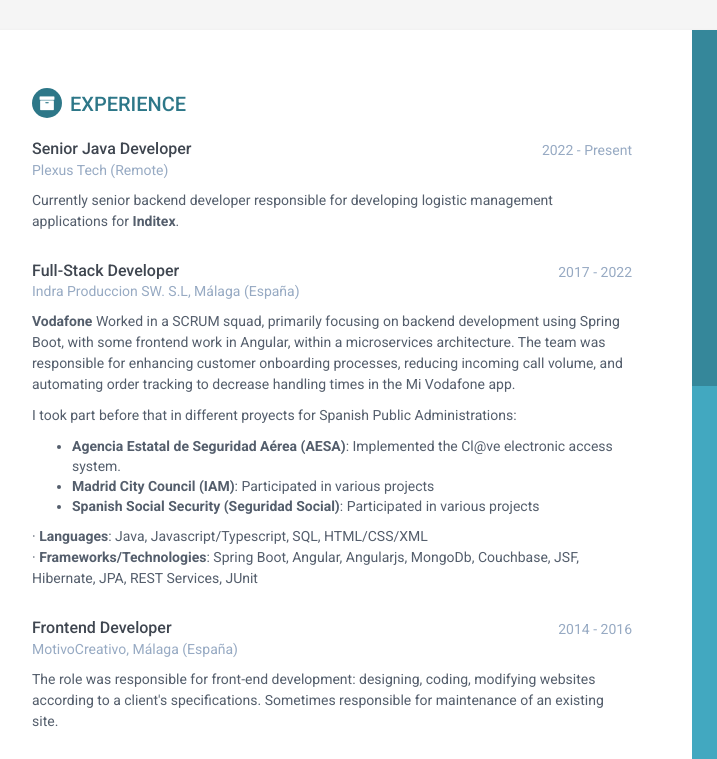
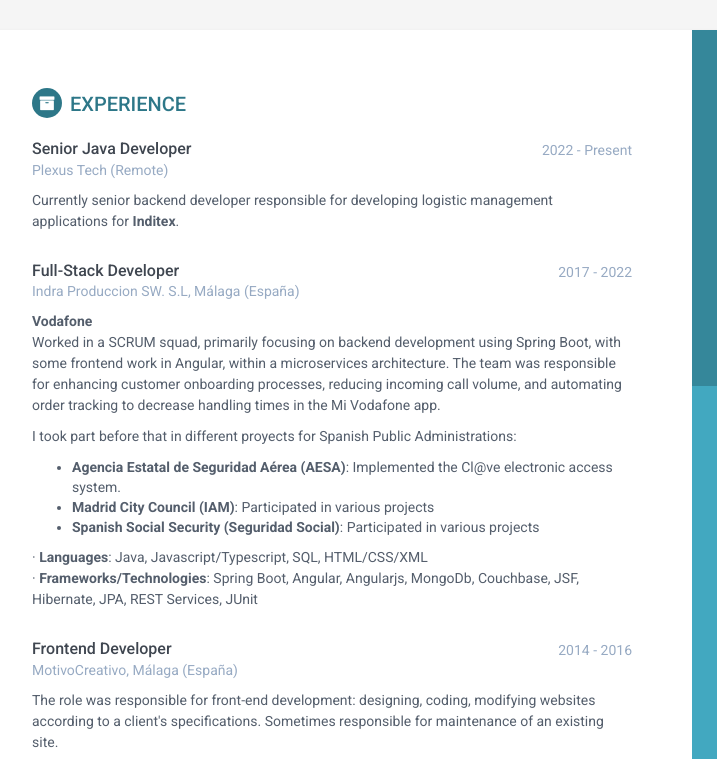
Before and after one commit to Kronen/kronen.github.io, a plain HTML site: page index.html in a window 1280 px wide. Shown: the top 759 px of the page, 188-905 px from the left. Drawn offline with Linux system fonts and the light colour scheme.

Commit message:
Update index.html

```diff
--- a/index.html
+++ b/index.html
@@ -106,7 +106,7 @@
                         </div>
                         <div class="details">
                             <p>
-                                <b>Vodafone</b>
+                                <b>Vodafone</b><br>
                                 Worked in a SCRUM squad, primarily focusing on backend development using Spring Boot,
                                 with some frontend work in Angular, within a microservices architecture.
                                 The team was responsible for enhancing customer onboarding processes, reducing incoming call volume,
```
